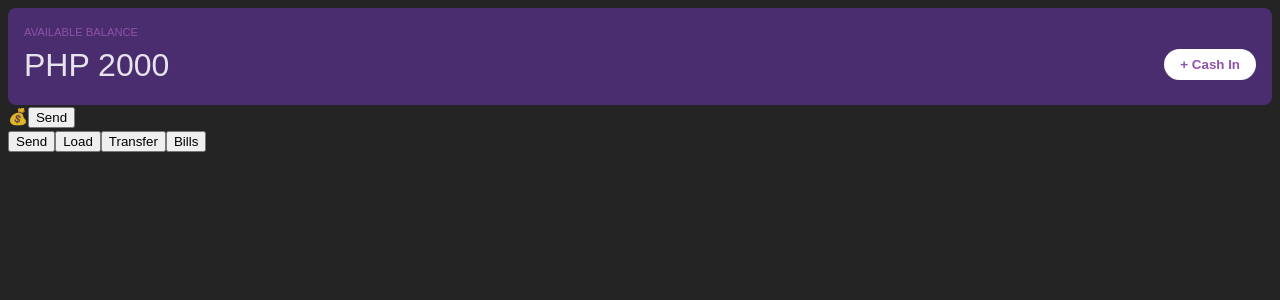
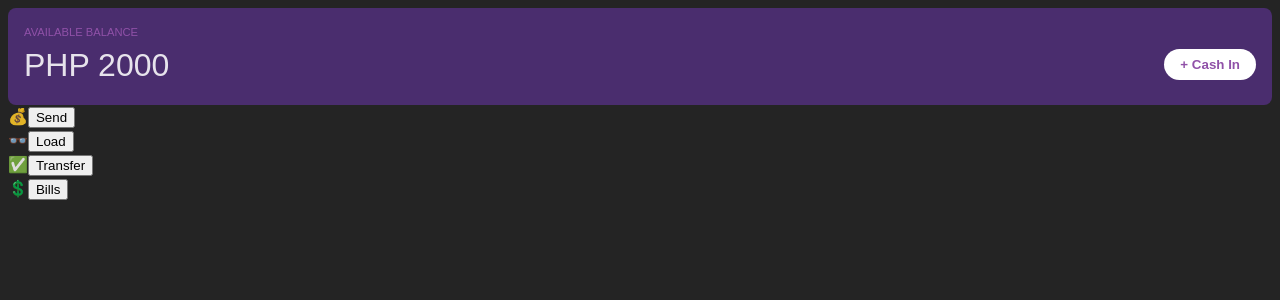
Before and after one commit to JonDmc/vuejs-app, a Vue app: page / in a window 1280 px wide. Shown: the top 300 px of the page. Built offline with nearby package versions, Linux system fonts and the light colour scheme.

Commit message:
props and slots

```diff
--- a/src/App.vue
+++ b/src/App.vue
@@ -61,12 +61,10 @@ import ServiceButton from './components/ServiceButton.vue'
   <div>
     <AvailableBalance />
     <div>
-      <ServiceButton icon-name="Send" />
-      <!-- <ServiceButton>Send</ServiceButton> -->
-      <button>Send</button>
-      <button>Load</button>
-      <button>Transfer</button>
-      <button>Bills</button>
+      <ServiceButton icon="💰">Send</ServiceButton>
+      <ServiceButton icon="👓">Load</ServiceButton>
+      <ServiceButton icon="✅">Transfer</ServiceButton>
+      <ServiceButton icon="💲">Bills</ServiceButton>
     </div>
   </div>
 </template>
--- a/src/components/ServiceButton.vue
+++ b/src/components/ServiceButton.vue
@@ -2,15 +2,19 @@
 import { defineProps } from 'vue';
 
 const props = defineProps({
-    iconName: String
+    icon: String
 })
 
 </script>
 
 <template>
     <div>
-        <span>💰</span>
-        <button>{{ props.iconName }}</button>
+        <span>
+            {{ props.icon }}
+        </span>
+        <button>
+            <slot />
+        </button>
     </div>
 </template>
 
```
